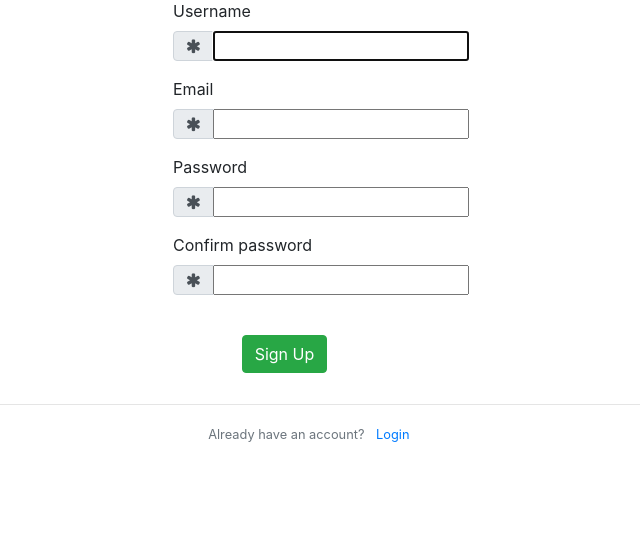
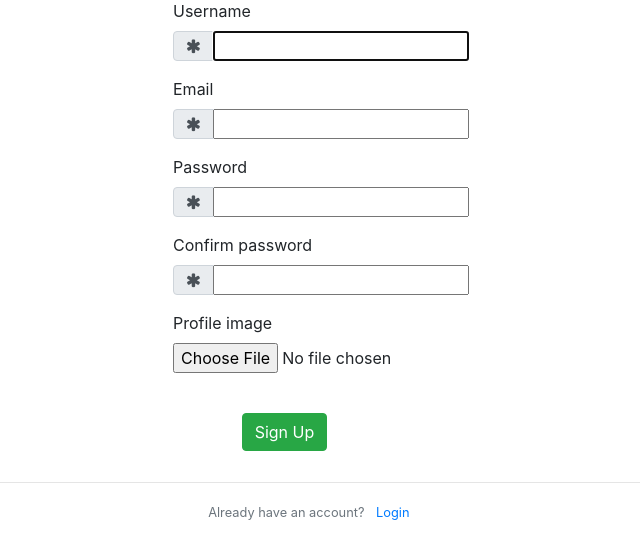
Before and after one commit to jelenailic95/git_uks, a Django app: page /register/ in a window 1280 px wide. Shown: the part 142-701 px from the top of the page, without its empty margins (323-963 px from the left). Run offline with Django 3.2, Linux system fonts and the light colour scheme; some libraries are stand-ins or nearby versions.

Commit message:
Added  profile image upload

```diff
--- a/my_git/forms.py
+++ b/my_git/forms.py
@@ -12,11 +12,12 @@ class UserRegisterForm(UserCreationForm):
     email = forms.EmailField()
     password1 = forms.CharField(label="Password", widget=forms.PasswordInput)
     password2 = forms.CharField(label="Confirm password", widget=forms.PasswordInput)
+    image = forms.ImageField(label="Profile image", required=False)
 
     # nested namespace for config
     class Meta:
         model = User
-        fields = ['username', 'email', 'password1', 'password2']
+        fields = ['username', 'email', 'password1', 'password2', 'image']
 
 
 class LoginForm(forms.Form):
@@ -31,10 +32,11 @@ class UserUpdateProfileForm(forms.ModelForm):
     username = forms.CharField(required=False)
     email = forms.EmailField(required=False)
     password = forms.CharField(required=False, widget=forms.PasswordInput)
+    image = forms.ImageField(required=False, label='Profile photo')
 
     class Meta:
         model = User
-        fields = ['username', 'email', 'password']
+        fields = ['username', 'email', 'password', 'image']
 
 
 class CreateRepositoryForm(forms.ModelForm):
--- a/my_git/models.py
+++ b/my_git/models.py
@@ -4,6 +4,8 @@ from datetime import datetime
 
 
 # Create your models here.
+def upload_location(instance, filename):
+    return "%s/%s" % (instance.id, filename)
 
 
 class User(models.Model):
@@ -11,6 +13,7 @@ class User(models.Model):
     username = models.CharField(default='', max_length=100)
     email = models.EmailField(default=1)
     password = models.CharField(max_length=30)
+    image = models.ImageField(upload_to=upload_location, null=True, blank=True, default='')
 
     def __str__(self):
         return "{}".format(self.username)
--- a/my_git/templates/my_git/users/register.html
+++ b/my_git/templates/my_git/users/register.html
@@ -22,15 +22,17 @@
 
         <div id="form-div">
             <hr>
-            <form method="post">
+            <form method="post" enctype="multipart/form-data">
                 {% csrf_token %}
                 {% for field in form %}
                     <div class="form-group" id="group_{{ field.name }}">
                         <label for="id_{{ field.name }}" class="control-label">{{ field.label }}</label>
                         <div class="input-group mb-3">
+                            {% if field.name != 'image' %}
                             <div class="input-group-prepend">
                                 <span class="input-group-text"><i class="fa fa-asterisk"></i></span>
                             </div>
+                            {% endif %}
                             {{ field }}
                         </div>
                     </div>
--- a/my_git/views.py
+++ b/my_git/views.py
@@ -40,12 +40,18 @@ def login(request):
 
 def register(request):
     if request.method == HttpMethod.POST.name:
-        form = UserRegisterForm(request.POST)
+        form = UserRegisterForm(request.POST, request.FILES)
         if form.is_valid():
             obj = User()
             obj.username = form.cleaned_data['username']
             obj.password = form.cleaned_data['password1']
             obj.email = form.cleaned_data['email']
+            print(request.FILES)
+            if 'image' in request.FILES:
+                obj.image = request.FILES['image']
+                print(obj.image)
+                print(request.FILES['image'])
+
             obj.save()
             messages.success(request, 'Account successfully created! Log in now!')
             return redirect('login')
@@ -63,9 +69,8 @@ def get_user_profile(request):
 
 def update_user_profile(request):
     logged_user = get_logged_user(request.session['user'])
-
-    if request.method == 'POST':
-        form = UserUpdateProfileForm(request.POST)
+    if request.method == 'POST' and 'username' in request.POST:
+        form = UserUpdateProfileForm(request.POST, request.FILES)
         if form.is_valid():
             logged_user.username = form.cleaned_data['username']
             request.session['user'] = logged_user.username
@@ -75,6 +80,10 @@ def update_user_profile(request):
                 logged_user.password = form.cleaned_data['password']
 
             logged_user.email = form.cleaned_data['email']
+
+            if 'image' in request.FILES:
+                logged_user.image = request.FILES['image']
+
             logged_user.save()
 
             messages.success(request, 'Your profile has been successfully saved!')
--- a/uks_project/settings.py
+++ b/uks_project/settings.py
@@ -124,3 +124,6 @@ STATICFILES_DIRS = [
 ]
 
 CRISPY_TEMPLATE_PACK = 'bootstrap4'
+
+MEDIA_URL = '/media/'
+MEDIA_ROOT = os.path.join(BASE_DIR, 'media')
--- a/uks_project/urls.py
+++ b/uks_project/urls.py
@@ -18,6 +18,9 @@ from django.urls import path
 from my_git import views as my_git_views
 from django.contrib.auth import views as auth_views
 from django.contrib.staticfiles.urls import staticfiles_urlpatterns
+from django.conf import settings
+from django.conf.urls.static import static
+
 
 urlpatterns = [
     path('admin/', admin.site.urls),
@@ -39,3 +42,6 @@ urlpatterns = [
 ]
 
 urlpatterns += staticfiles_urlpatterns()
+
+if settings.DEBUG:
+    urlpatterns += static(settings.MEDIA_URL, document_root=settings.MEDIA_ROOT)
```
Also changed, not shown: my_git/templates/my_git/users/update_user_profile.html (+4 -5 lines), my_git/templates/my_git/users/user_profile.html (+10 -5 lines), 1 other file.
